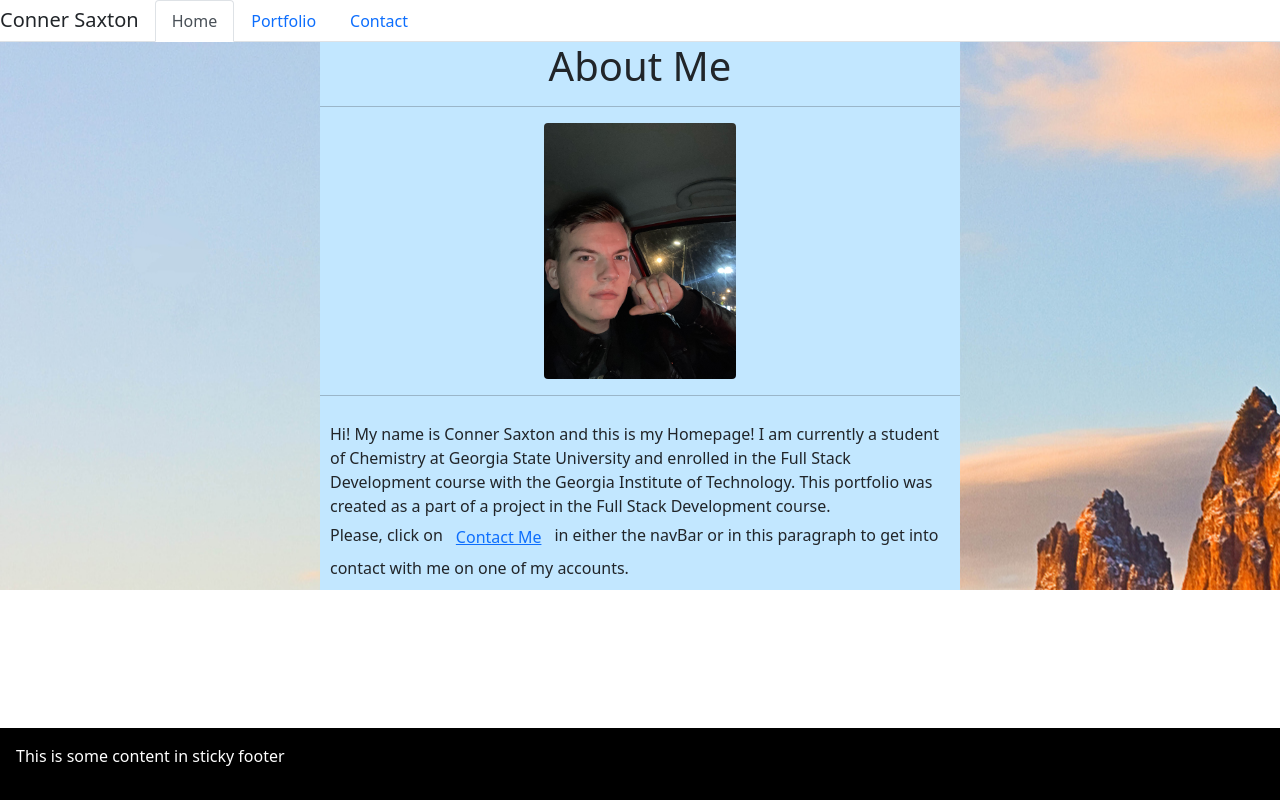
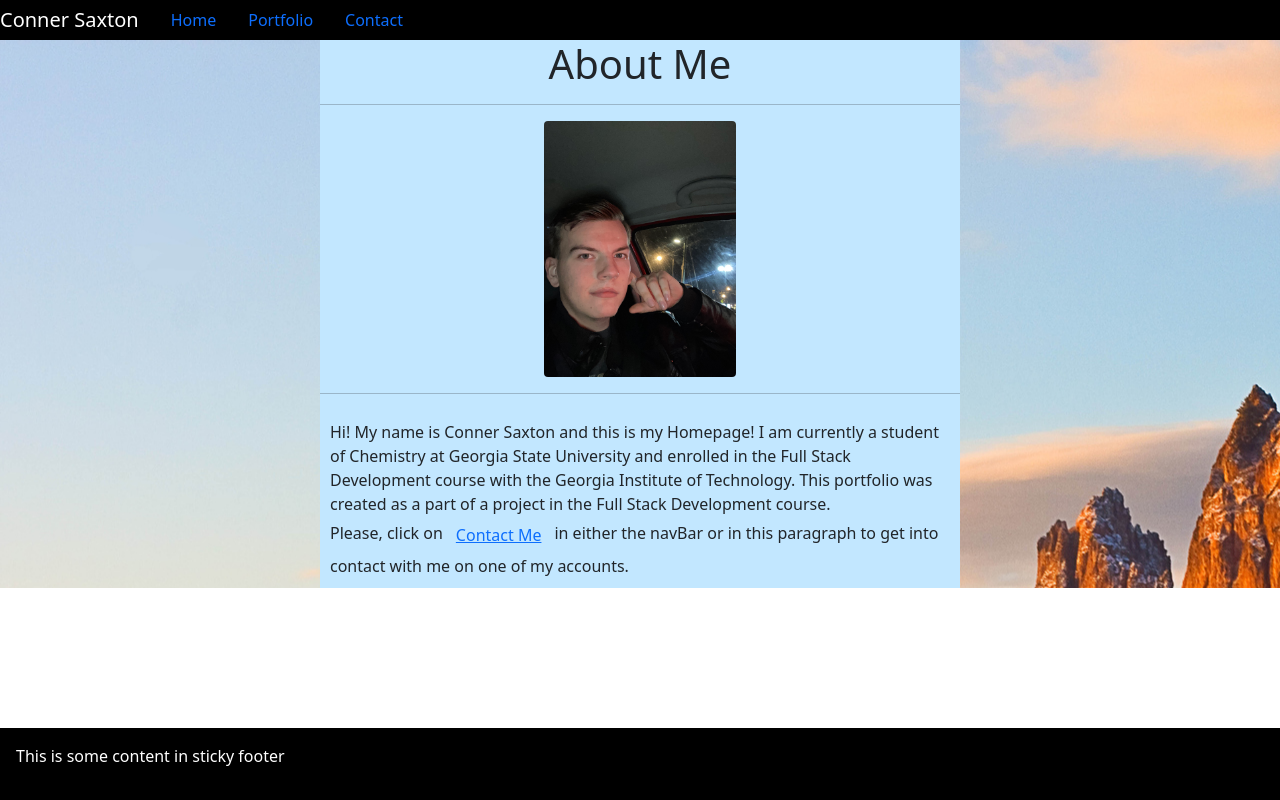
Before and after one commit to rstadev/react-port, a React (Create React App) app: page / in a window 1280 px wide. Built offline with nearby package versions, Linux system fonts and the light colour scheme.

Commit message:
fixed some css on the navbar so that it was more stylistically consistent

```diff
--- a/src/components/NavTabs.js
+++ b/src/components/NavTabs.js
@@ -1,5 +1,6 @@
 import React from "react";
 import { Link, useLocation } from "react-router-dom";
+import "./navstyle.css";
 
 function NavTabs() {
   // We'll go into the Hooks API later, for now, we are just using some code
@@ -8,12 +9,12 @@ function NavTabs() {
   const location = useLocation();
 
   return (
-    <ul className="nav nav-tabs">
+    <ul className="nav headernav">
       <li className="navbar-brand floated-text">
         Conner Saxton
       </li>
       <li className="nav-item">
-        <Link to="/" className={location.pathname === "/" ? "nav-link active" : "nav-link"}>
+        <Link to="/" className={location.pathname === "/" ? "nav-link" : "nav-link"}>
           Home
         </Link>
       </li>
--- /dev/null
+++ b/src/components/navstyle.css
@@ -0,0 +1,4 @@
+.headernav{
+  background-color: black;
+  color: white;
+}
```
